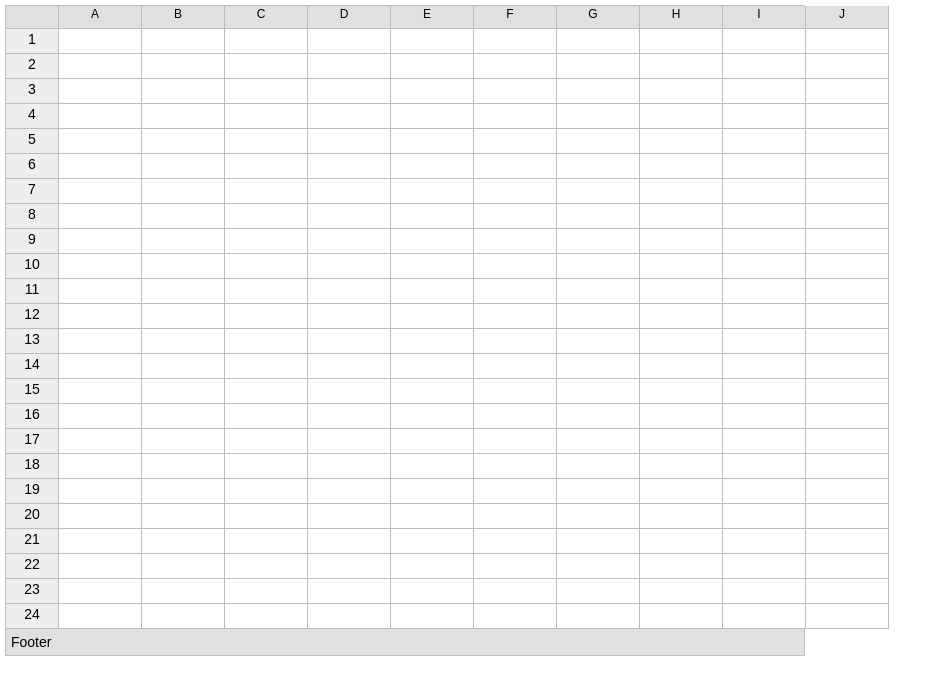
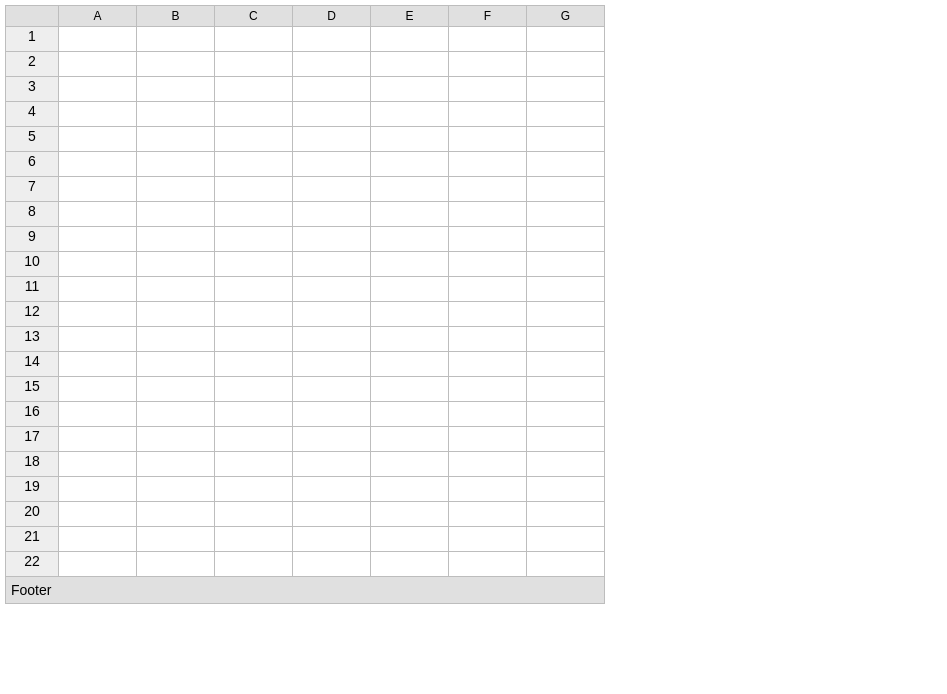
Before and after one commit to constantoduol/Sprd, a React app: page / in a window 1280 px wide. Shown: the whole page, without its empty margins (0-947 px from the left). Built offline with nearby package versions, Linux system fonts and the light colour scheme.

Commit message:
resizing headers

```diff
--- a/src/Constants.js
+++ b/src/Constants.js
@@ -1,2 +1,3 @@
 export const DEFAULT_HEADER_WIDTH = 80;
 export const DEFAULT_ROW_HEIGHT = 25;
+export const MIN_HEADER_WIDTH = 40;
--- a/src/Sprd.js
+++ b/src/Sprd.js
@@ -16,7 +16,7 @@ export default class Sprd extends React.Component {
     showFormulaBar: true,
     infinite: true, //scroll infinitely in any directions
     showFooter: true,
-    width: 800,
+    width: 600,
     height: 600
   }
 
@@ -24,7 +24,7 @@ export default class Sprd extends React.Component {
     super(props);
     this.EMPTY_VALUES = {null: null, undefined: undefined}; //what we consider empty
     let colNums = parseInt(this.props.width/DEFAULT_HEADER_WIDTH);
-    let rowNums = parseInt(this.props.height/DEFAULT_ROW_HEIGHT);
+    let rowNums = parseInt(this.props.height/DEFAULT_ROW_HEIGHT) - 2; //-2 for header and footer
     let [data, headers, headerWidths] = this.parseData(rowNums, colNums);
     this.state = {
       data: data,
@@ -94,8 +94,7 @@ const styles = {
     width: "100%",
     maxWidth: "100%",
     borderCollapse: "collapse",
-    borderSpacing: 0,
-    tableLayout: "fixed"
+    borderSpacing: 0
   },
   root: {
     borderTop: "1px solid #BDBDBD",
--- a/src/components/Header.js
+++ b/src/components/Header.js
@@ -1,6 +1,7 @@
 import React from 'react';
 import PropTypes from 'prop-types';
 import {merge} from 'lodash';
+import {DEFAULT_HEADER_WIDTH} from '../Constants';
 
 export default class Header extends React.Component {
 
@@ -9,13 +10,45 @@ export default class Header extends React.Component {
     title: PropTypes.string
   }
 
+  constructor(props){
+    super(props);
+    this.headerResizeStarted = this.headerResizeStarted.bind(this);
+    this.headerResizeStopped = this.headerResizeStopped.bind(this);
+    this.RESIZE_MODES = {RESIZING: "resizing", STILL: "still"};
+    this.state = {
+      resizeMode: this.RESIZE_MODES.STILL
+    };
+  }
+
+  headerResizeStarted(){
+    this.setState({resizeMode: this.RESIZE_MODES.RESIZING});
+  }
+
+  headerResizeStopped(){
+    console.log("dragging stopped");
+  }
+
+  resizeStyle(){
+    let resizeStyle = {left: this.props.width * 0.9};
+    switch(this.state.resizeMode){
+      case this.RESIZE_MODES.STILL:
+        return merge(styles.resize_still, resizeStyle);
+      case this.RESIZE_MODES.RESIZING:
+        return merge(styles.resize_resizing, resizeStyle);
+    }
+  }
+
   render(){
     let style = {width: this.props.width};
     style = merge(style, styles.header);
     return (
       <th style={style}>
         {this.props.title}
-        <div style={styles.resize}></div>
+        <div
+          onDragEnd={this.headerResizeStopped}
+          onDragStart={this.headerResizeStarted}
+          className="resize"
+          style={this.resizeStyle()}></div>
       </th>
     );
   }
@@ -26,12 +59,22 @@ const styles = {
     borderLeft: "1px solid #BDBDBD",
     borderRight: "1px solid #BDBDBD",
     fontSize: 12,
-    fontWeight: 500
+    fontWeight: 500,
+    position: "relative"
   },
-  resize: {
+  resize_still: {
     height: 20,
-    float: "right",
     cursor: "col-resize",
-    width: 10
+    width: 5,
+    position: "absolute",
+    top: 0
+  },
+  resize_resizing: {
+    height: 600,
+    cursor: "col-resize",
+    width: 1,
+    position: "absolute",
+    top: 0,
+    background: "#2196F3"
   }
 }
--- a/src/components/NumberCell.js
+++ b/src/components/NumberCell.js
@@ -11,7 +11,7 @@ export default class NumberCell extends React.Component {
     return (
       <td style={styles.numberCell}>
         {this.props.num}
-        <div style={styles.resize}></div>
+        <div className="resize" style={styles.resize}></div>
       </td>
     );
   }
--- a/src/sprd.css
+++ b/src/sprd.css
@@ -7,3 +7,7 @@ body {
 td > input:focus {
     outline: none;
 }
+
+.resize:hover {
+	background:  #2196F3;
+}
```
